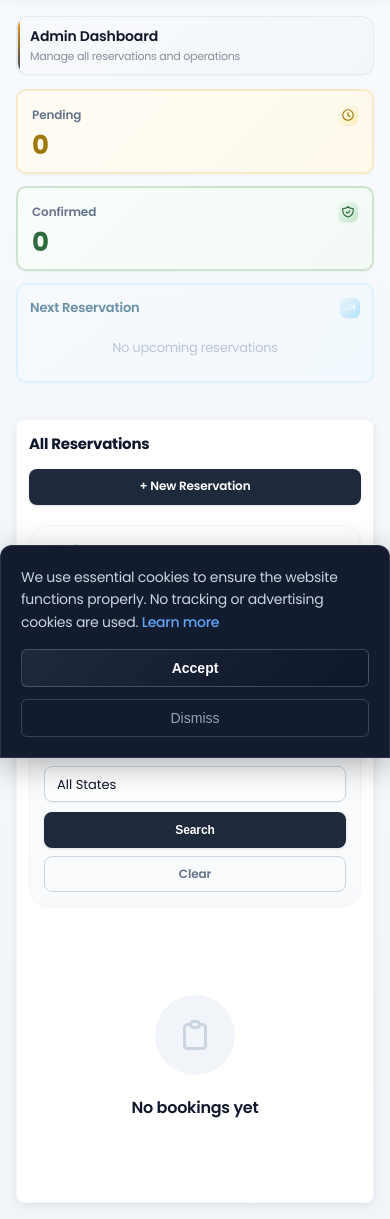
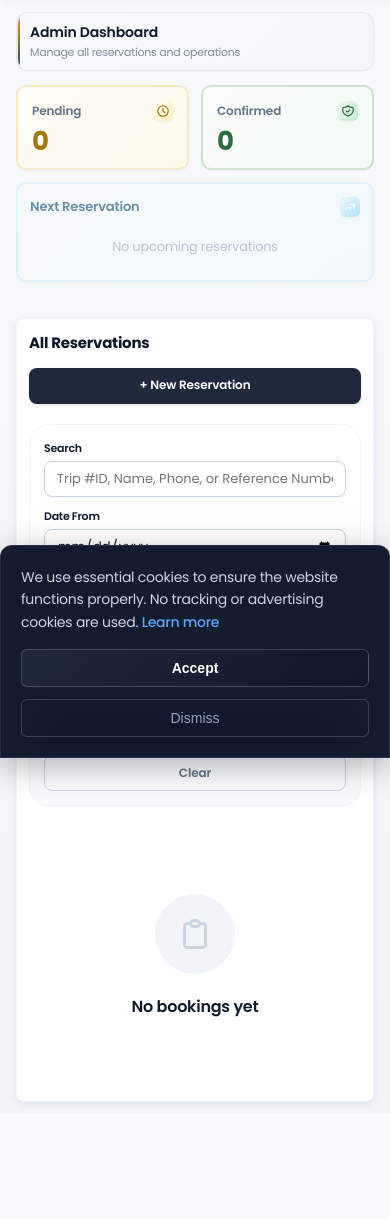
Before and after one commit to ysalha2003/m1limo, a Django app: page /dashboard/ in a window 390 px wide. Shown: the part 86-1305 px from the top of the page. After the commit the page ends 1192 px from the top, so only its background shows below. Run offline with Django 5.2, Linux system fonts and the light colour scheme; the visitor is signed in with stand-in values (Sample User, id 1); data comes from the database, SQL or seed files in the repository; data that the repository does not hold is empty.

Commit message:
feat: Adjust padding in base template and update card layout for improved responsiveness

```diff
--- a/templates/base.html
+++ b/templates/base.html
@@ -1453,7 +1453,7 @@
             }
 
             main {
-                padding: 16px;
+                padding: 12px 16px;
             }
 
             .card {
--- a/templates/bookings/dashboard.html
+++ b/templates/bookings/dashboard.html
@@ -836,8 +836,8 @@
 
         .stat-card.pending-card,
         .stat-card.confirmed-card {
-            flex: 1 1 100% !important;
-            min-width: 100% !important;
+            flex: 1 1 calc(50% - 9px) !important;
+            min-width: calc(50% - 9px) !important;
         }
 
         /* Next Reservation extra small screens */
```
